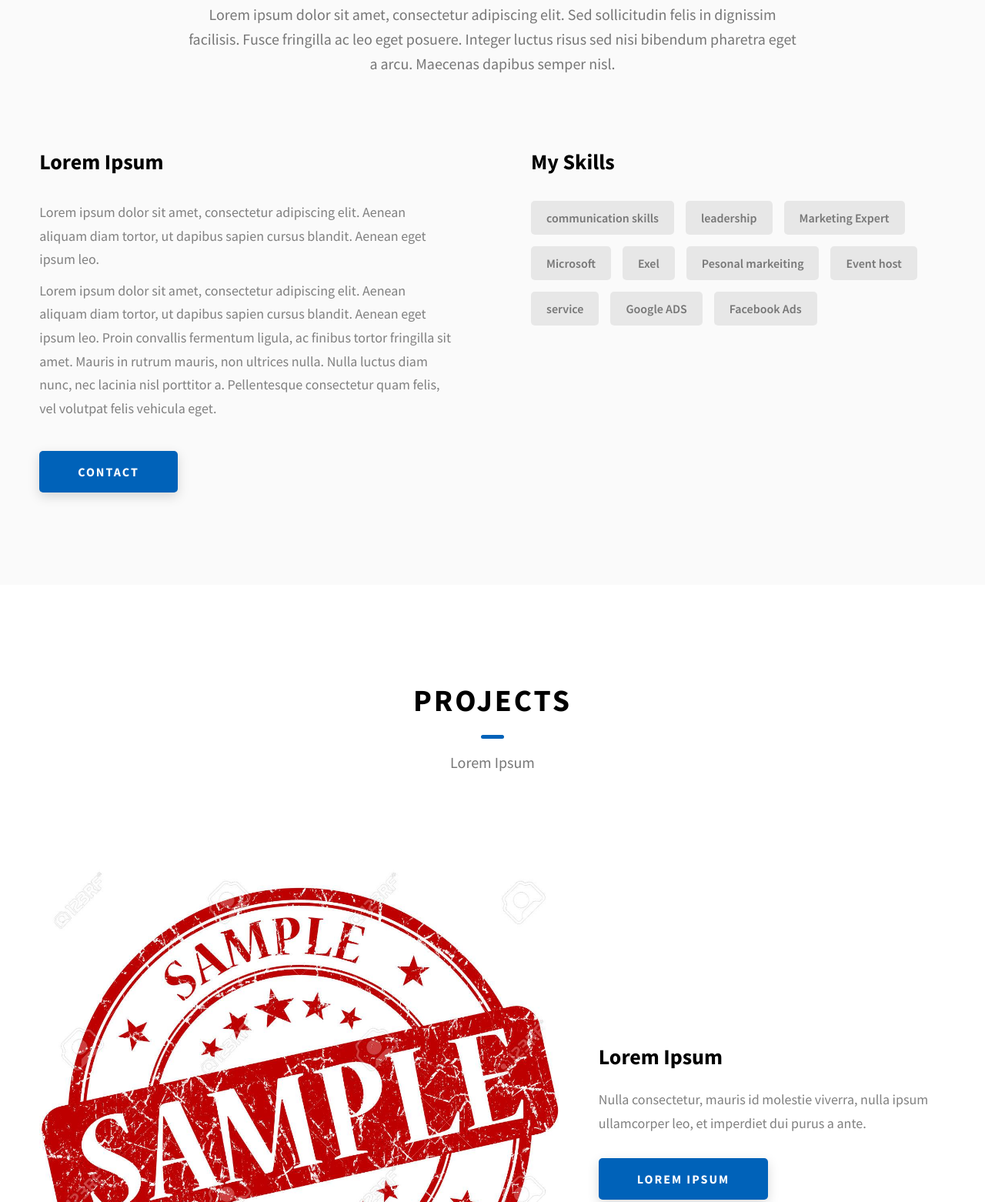
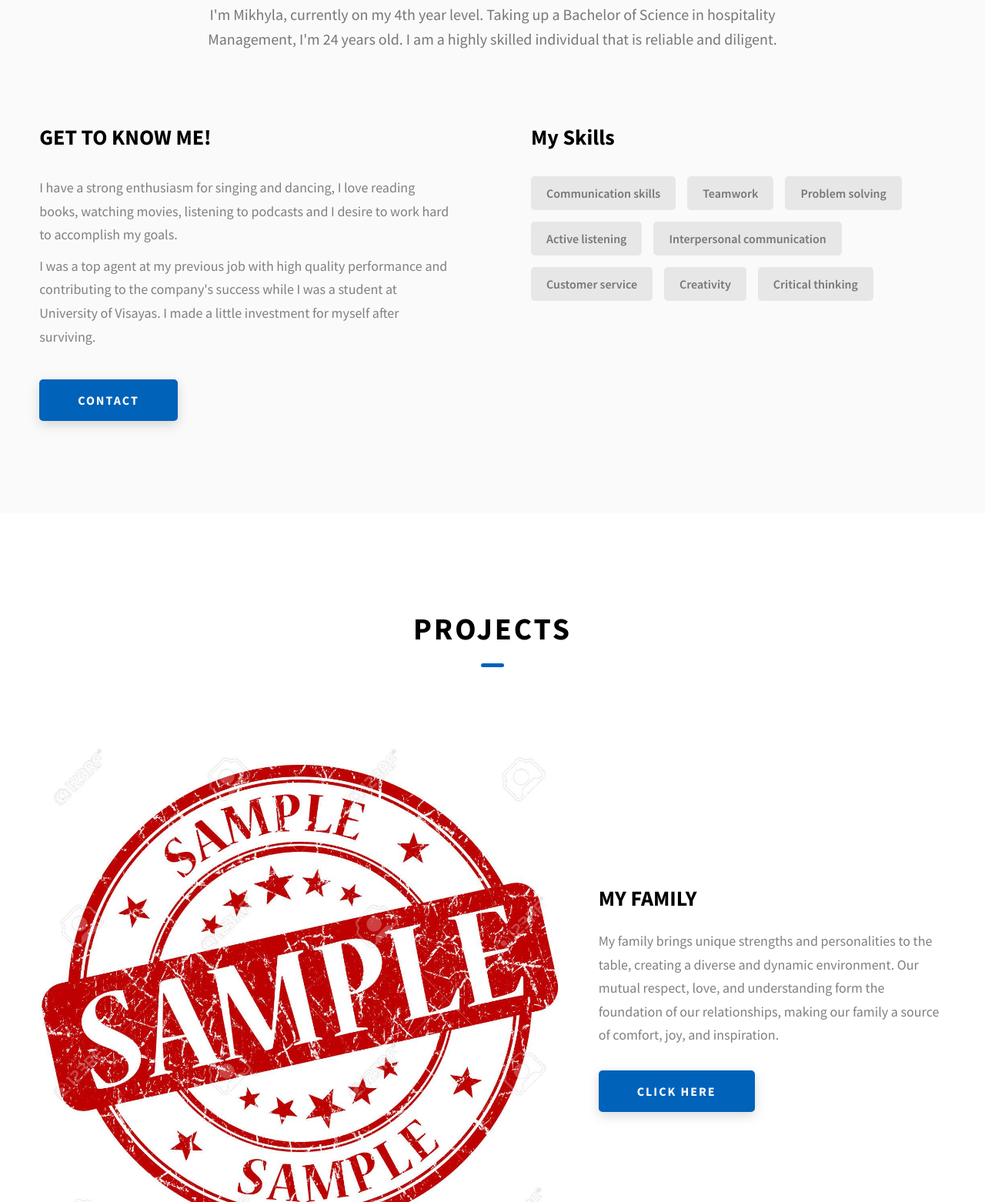
Before and after one commit to Miks17/Uv-MikhylaSardido, a website: page src/index.html in a window 1280 px wide. Shown: the part 1012-2574 px from the top of the page at 77% size. Drawn offline with Linux system fonts and the light colour scheme.

Commit message:
index.html

```diff
--- a/src/index.html
+++ b/src/index.html
@@ -88,7 +88,7 @@
         <div class="home-hero__info">
           <p class="text-primary">
             Mikhyla Sardido
-            Lorem ipsum dolor sit amet, consectetur adipiscing elit. Aenean asddweq aliquam diam tortor, ut dapibus sapien cursus blandit. Aenean eget ipsum leo.
+            This website includes about short blog posts on my life experiences, family, friends, struggles, successes, and other enjoyable activities can be found below.
           </p>
         </div>
         <div class="home-hero__cta">
@@ -152,20 +152,20 @@
     <section id="about" class="about sec-pad">
       <div class="main-container">
         <h2 class="heading heading-sec heading-sec__mb-med">
-          <span class="heading-sec__main">Lorem Ipsum</span>
+          <span class="heading-sec__main">About me</span>
           <span class="heading-sec__sub">
-            Lorem ipsum dolor sit amet, consectetur adipiscing elit. Sed sollicitudin felis in dignissim facilisis. Fusce fringilla ac leo eget posuere. Integer luctus risus sed nisi bibendum pharetra eget a arcu. Maecenas dapibus semper nisl.
+            I'm Mikhyla, currently on my 4th year level. Taking up a Bachelor of Science in hospitality Management, I'm 24 years old. I am a highly skilled individual that is reliable and diligent.
           </span>
         </h2>
         <div class="about__content">
           <div class="about__content-main">
-            <h3 class="about__content-title">Lorem Ipsum</h3>
+            <h3 class="about__content-title">GET TO KNOW ME!</h3>
             <div class="about__content-details">
               <p class="about__content-details-para">
-                Lorem ipsum dolor sit amet, consectetur adipiscing elit. Aenean aliquam diam tortor, ut dapibus sapien cursus blandit. Aenean eget ipsum leo.
+                I have a strong enthusiasm for singing and dancing, I love reading books, watching movies, listening to podcasts and I desire to work hard to accomplish my goals.
               </p>
               <p class="about__content-details-para">
-                Lorem ipsum dolor sit amet, consectetur adipiscing elit. Aenean aliquam diam tortor, ut dapibus sapien cursus blandit. Aenean eget ipsum leo. Proin convallis fermentum ligula, ac finibus tortor fringilla sit amet. Mauris in rutrum mauris, non ultrices nulla. Nulla luctus diam nunc, nec lacinia nisl porttitor a. Pellentesque consectetur quam felis, vel volutpat felis vehicula eget.
+                I was a top agent at my previous job with high quality performance and contributing to the company's success while I was a student at University of Visayas. I made a little investment for myself after surviving.
               </p>
             </div>
             <a href="./#contact" class="btn btn--med btn--theme dynamicBgClr"
@@ -175,16 +175,14 @@
           <div class="about__content-skills">
             <h3 class="about__content-title">My Skills</h3>
             <div class="skills">
-              <div class="skills__skill">communication skills </div>
-              <div class="skills__skill">leadership </div>
-              <div class="skills__skill">Marketing Expert</div>
-              <div class="skills__skill">Microsoft </div>
-              <div class="skills__skill">Exel</div>
-              <div class="skills__skill">Pesonal markeiting</div>
-              <div class="skills__skill">Event host</div>
-              <div class="skills__skill">service</div>
-              <div class="skills__skill">Google ADS</div>
-              <div class="skills__skill">Facebook Ads</div>
+              <div class="skills__skill">Communication skills </div>
+              <div class="skills__skill">Teamwork</div>
+              <div class="skills__skill">Problem solving</div>
+              <div class="skills__skill">Active listening</div>
+              <div class="skills__skill">Interpersonal communication</div>
+              <div class="skills__skill">Customer service</div>
+              <div class="skills__skill">Creativity</div>
+              <div class="skills__skill">Critical thinking</div>
             </div>
           </div>
         </div>
@@ -194,9 +192,6 @@
       <div class="main-container">
         <h2 class="heading heading-sec heading-sec__mb-bg">
           <span class="heading-sec__main">Projects</span>
-          <span class="heading-sec__sub">
-            Lorem Ipsum
-          </span>
         </h2>
 
         <div class="projects__content">
@@ -210,15 +205,15 @@
               />
             </div>
             <div class="projects__row-content">
-              <h3 class="projects__row-content-title">Lorem Ipsum</h3>
+              <h3 class="projects__row-content-title">MY FAMILY</h3>
               <p class="projects__row-content-desc">
-                Nulla consectetur, mauris id molestie viverra, nulla ipsum ullamcorper leo, et imperdiet dui purus a ante.
+                My family brings unique strengths and personalities to the table, creating a diverse and dynamic environment. Our mutual respect, love, and understanding form the foundation of our relationships, making our family a source of comfort, joy, and inspiration.
               </p>
               <a
-                href="./project-1.html"
+                href="index.html"
                 class="btn btn--med btn--theme dynamicBgClr"
                 target="_blank"
-                >Lorem Ipsum</a
+                >Click here</a
               >
             </div>
           </div>
@@ -232,15 +227,15 @@
               />
             </div>
             <div class="projects__row-content">
-              <h3 class="projects__row-content-title">Lorem Ipsum</h3>
+              <h3 class="projects__row-content-title">HARDSHIPS</h3>
               <p class="projects__row-content-desc">
-                Nunc dignissim consectetur pretium. Nulla consectetur, mauris id molestie viverra, nulla ipsum ullamcorper leo, et imperdiet dui purus a ante.
+                Being a working student presents a unique set of challenges, as I constantly juggle the demands of my job with the rigors of academic life. Balancing work shifts and class schedules often leaves me with little time for rest, requiring meticulous time management and unwavering determination. Each day is a step closer to achieving my goals, and the experience is shaping me into a stronger, more adaptable individual.
               </p>
               <a
-                href="./project-2.html"
+                href="index.html"
                 class="btn btn--med btn--theme dynamicBgClr"
                 target="_blank"
-                >Case Study</a
+                >Click here</a
               >
             </div>
           </div>
@@ -254,15 +249,15 @@
               />
             </div>
             <div class="projects__row-content">
-              <h3 class="projects__row-content-title">Lorem Ipsum</h3>
+              <h3 class="projects__row-content-title">Success</h3>
               <p class="projects__row-content-desc">
-                Lorem ipsum dolor sit amet, consectetur adipiscing elit. Aenean aliquam diam tortor, ut dapibus sapien cursus blandit.
+                In my previous role, I was recognized as the top chat agent, a testament to my dedication to providing exceptional customer service. My ability to quickly understand and resolve customer issues, combined with a friendly and professional demeanor, earned me consistently high satisfaction ratings. I prided myself on clear and efficient communication, always aiming to exceed expectations and build positive relationships with customers.
               </p>
               <a
-                href="./project-3.html"
+                href="index.html"
                 class="btn btn--med btn--theme dynamicBgClr"
                 target="_blank"
-                >Case Study</a
+                >Click here</a
               >
             </div>
           </div>
```
